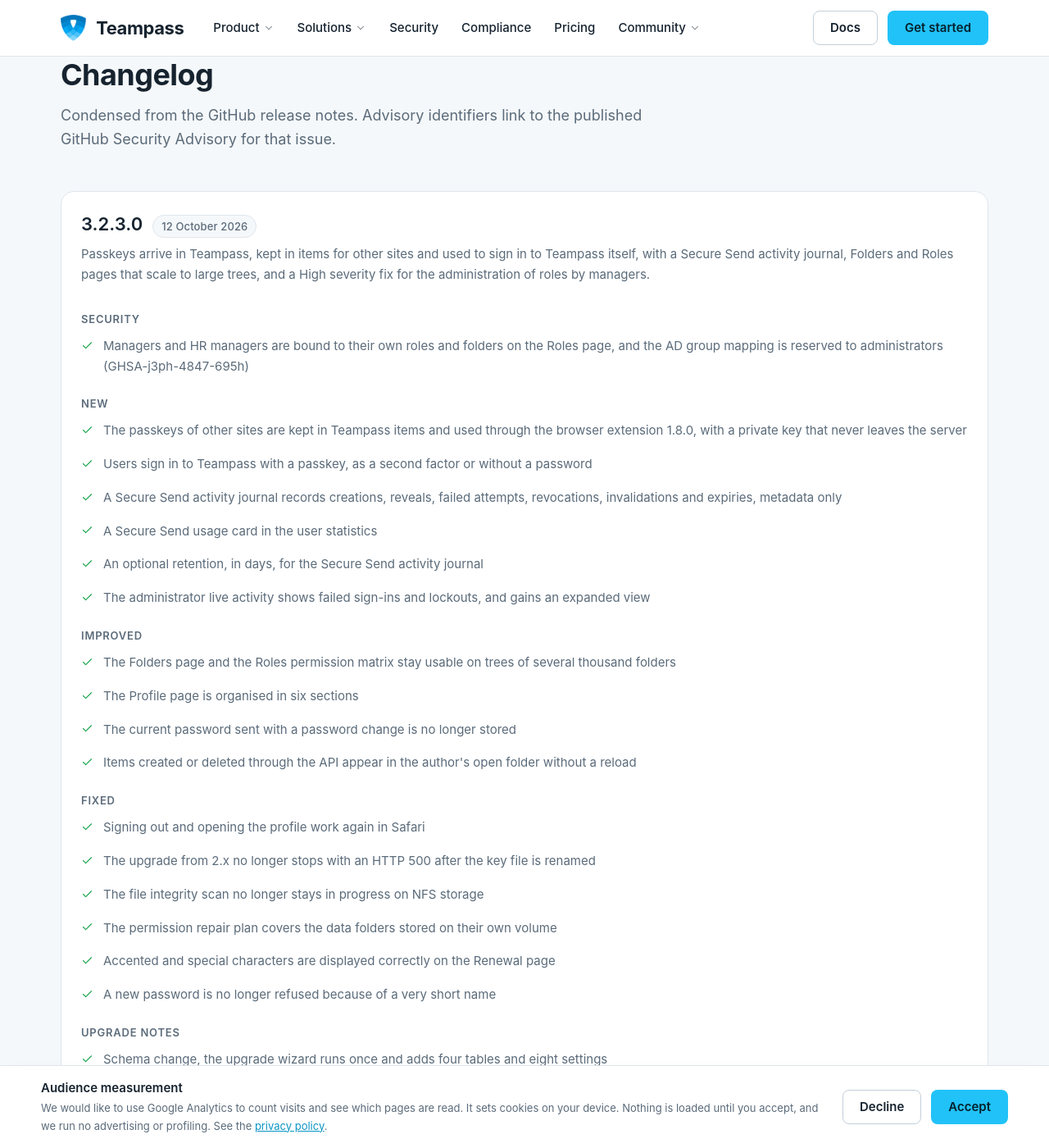
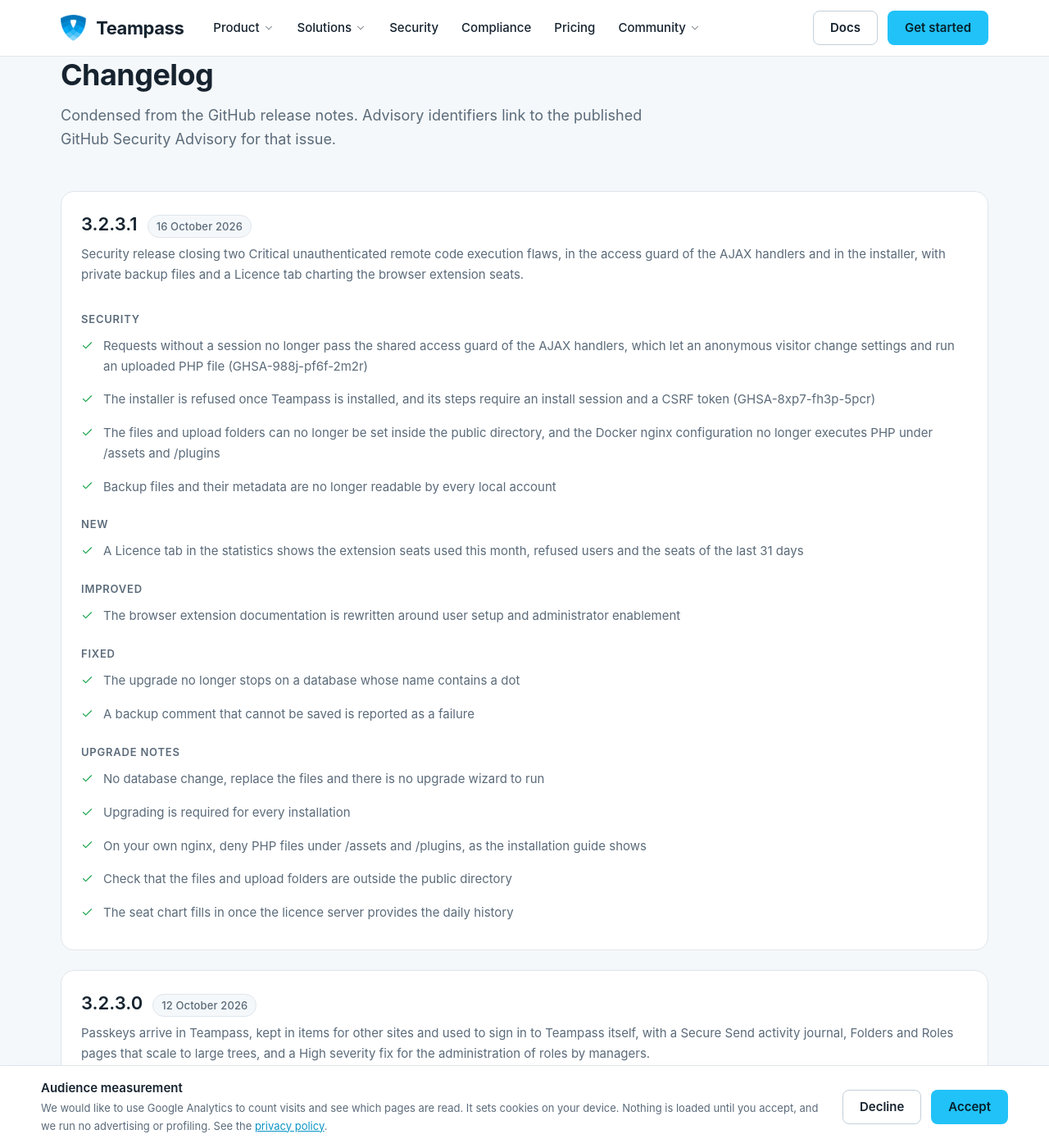
Before and after one commit to nilsteampassnet/siteweb, a Jekyll site: the page built from whats-new.html, in a window 1280 px wide and 1400 px high, scrolled down 1638 px. Shown: the whole window at 82% size. Built offline with Jekyll 4.4.1, drawn with Linux system fonts in a browser that asks for light colours.

Commit message:
Add 3.2.3.1 to the changelog
Co-Authored-By: Claude Opus 5.5 <noreply@anthropic.com>
Claude-Session: https://claude.ai/code/session_01Mf1LZByXP9wmEx4tDrC5od

```diff
--- a/_data/releases.yml
+++ b/_data/releases.yml
@@ -55,6 +55,33 @@ highlights:
       limit and an optional recipient passphrase.
 
 versions:
+  - version: 3.2.3.1
+    date: 2026-10-16
+    summary: Security release closing two Critical unauthenticated remote code execution flaws, in the access guard of the AJAX handlers and in the installer, with private backup files and a Licence tab charting the browser extension seats.
+    changes:
+      - group: Security
+        items:
+          - Requests without a session no longer pass the shared access guard of the AJAX handlers, which let an anonymous visitor change settings and run an uploaded PHP file (GHSA-988j-pf6f-2m2r)
+          - The installer is refused once Teampass is installed, and its steps require an install session and a CSRF token (GHSA-8xp7-fh3p-5pcr)
+          - The files and upload folders can no longer be set inside the public directory, and the Docker nginx configuration no longer executes PHP under /assets and /plugins
+          - Backup files and their metadata are no longer readable by every local account
+      - group: New
+        items:
+          - A Licence tab in the statistics shows the extension seats used this month, refused users and the seats of the last 31 days
+      - group: Improved
+        items:
+          - The browser extension documentation is rewritten around user setup and administrator enablement
+      - group: Fixed
+        items:
+          - The upgrade no longer stops on a database whose name contains a dot
+          - A backup comment that cannot be saved is reported as a failure
+      - group: Upgrade notes
+        items:
+          - No database change, replace the files and there is no upgrade wizard to run
+          - Upgrading is required for every installation
+          - On your own nginx, deny PHP files under /assets and /plugins, as the installation guide shows
+          - Check that the files and upload folders are outside the public directory
+          - The seat chart fills in once the licence server provides the daily history
   - version: 3.2.3.0
     date: 2026-10-12
     summary: Passkeys arrive in Teampass, kept in items for other sites and used to sign in to Teampass itself, with a Secure Send activity journal, Folders and Roles pages that scale to large trees, and a High severity fix for the administration of roles by managers.
```
